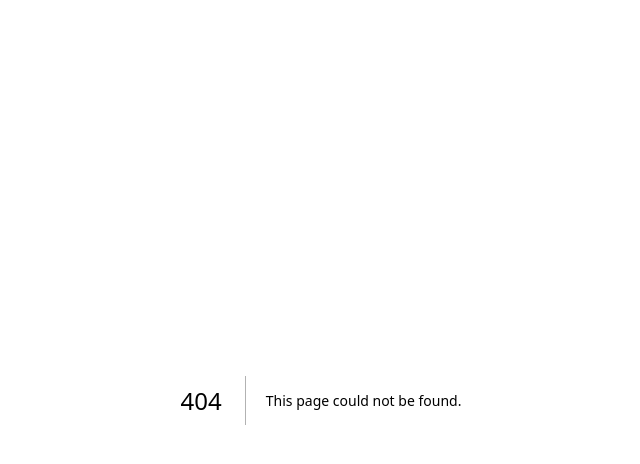
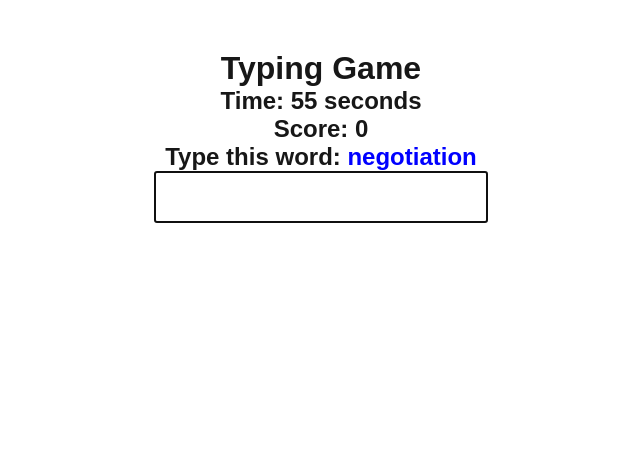
Before and after one commit to ryolingo/TOEIC-Typing-Game, a Next.js app: page /Game in a window 1280 px wide. Before the commit this address had no page. Shown: the top 464 px of the page, without its empty margins (319-959 px from the left). Built offline with nearby package versions, Linux system fonts and the light colour scheme.

Commit message:
ゲームの基本構成の作成。

```diff
--- /dev/null
+++ b/src/app/Game/page.tsx
@@ -0,0 +1,82 @@
+"use client";
+import React, { useState, useEffect, useRef } from "react";
+
+const wordsList = [
+  "infrastructure",
+  "optimization",
+  "collaboration",
+  "negotiation",
+  "initiative",
+];
+
+const TypingGame = () => {
+  // ゲームの状態
+  const [currentWord, setCurrentWord] = useState(""); // 現在の表示される単語
+  const [typedWord, setTypedWord] = useState(""); // プレイヤーが入力した単語
+  const [score, setScore] = useState(0); // スコア管理
+  const [timer, setTimer] = useState(60); // タイマーを60秒に設定
+
+  // フォーカス管理用のref
+  const inputRef = useRef<HTMLInputElement>(null);
+
+  // ゲーム開始時に最初の単語をセットし、タイマーを開始
+  useEffect(() => {
+    setRandomWord();
+    if (inputRef.current) {
+      inputRef.current.focus();
+    }
+
+    const interval = setInterval(() => {
+      setTimer((prev) => prev - 1);
+    }, 1000);
+
+    return () => clearInterval(interval); // クリーンアップ用
+  }, []);
+
+  // タイマーが0になったらゲームを終了
+  useEffect(() => {
+    if (timer === 0) {
+      alert("Time's up! Your score is " + score);
+    }
+  }, [timer]);
+
+  // 単語の生成
+  const setRandomWord = () => {
+    const randomIndex = Math.floor(Math.random() * wordsList.length);
+    setCurrentWord(wordsList[randomIndex]);
+    setTypedWord(""); // プレイヤーの入力をリセット
+  };
+
+  // キー入力ハンドラー
+  const handleChange = (e: React.ChangeEvent<HTMLInputElement>) => {
+    const value = e.target.value;
+    setTypedWord(value);
+
+    // 正解判定
+    if (value === currentWord) {
+      setScore(score + 1); // スコアを更新
+      setRandomWord(); // 次の単語に移行
+    }
+  };
+
+  return (
+    <div style={{ textAlign: "center", marginTop: "50px" }}>
+      <h1>Typing Game</h1>
+      <h2>Time: {timer} seconds</h2>
+      <h2>Score: {score}</h2>
+      <h2>
+        Type this word: <span style={{ color: "blue" }}>{currentWord}</span>
+      </h2>
+      <input
+        ref={inputRef}
+        type="text"
+        value={typedWord}
+        onChange={handleChange}
+        style={{ fontSize: "24px", padding: "10px" }}
+        disabled={timer === 0} // タイマーが0なら入力を無効化
+      />
+    </div>
+  );
+};
+
+export default TypingGame;
```
